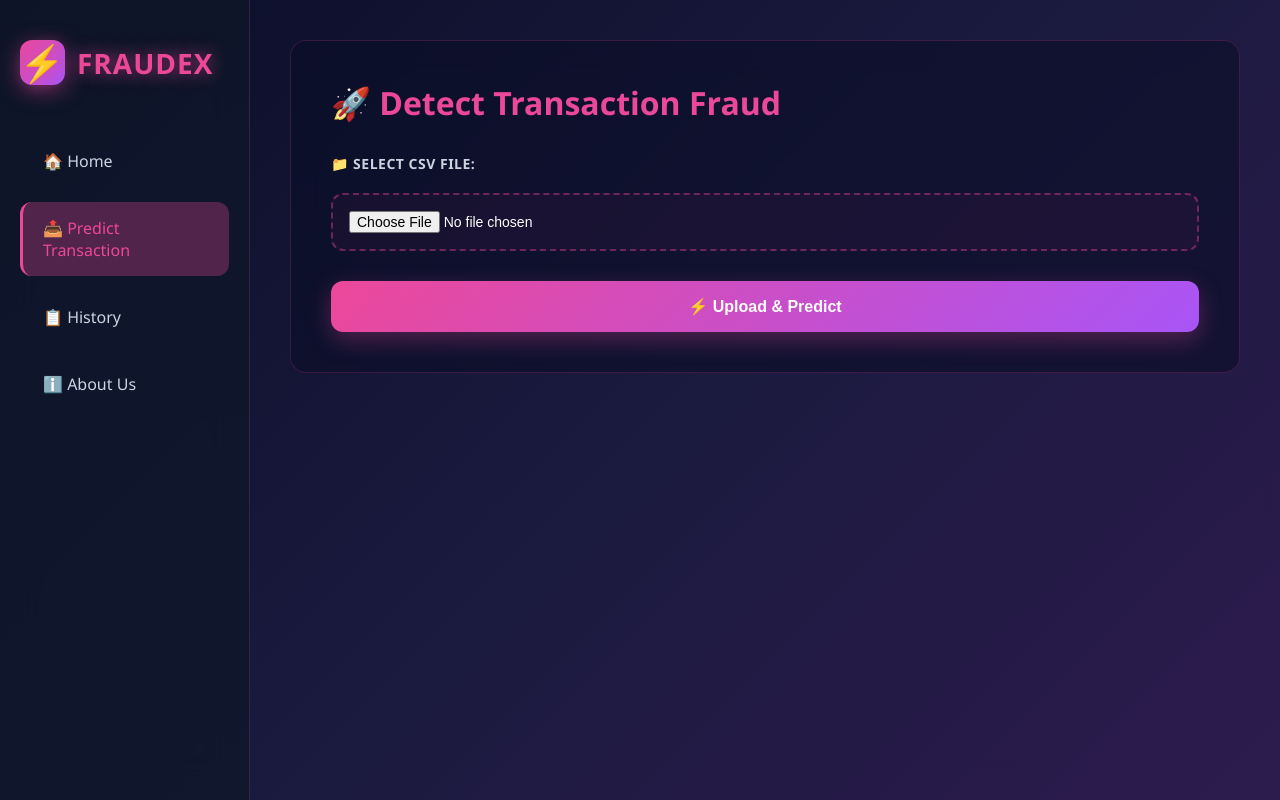
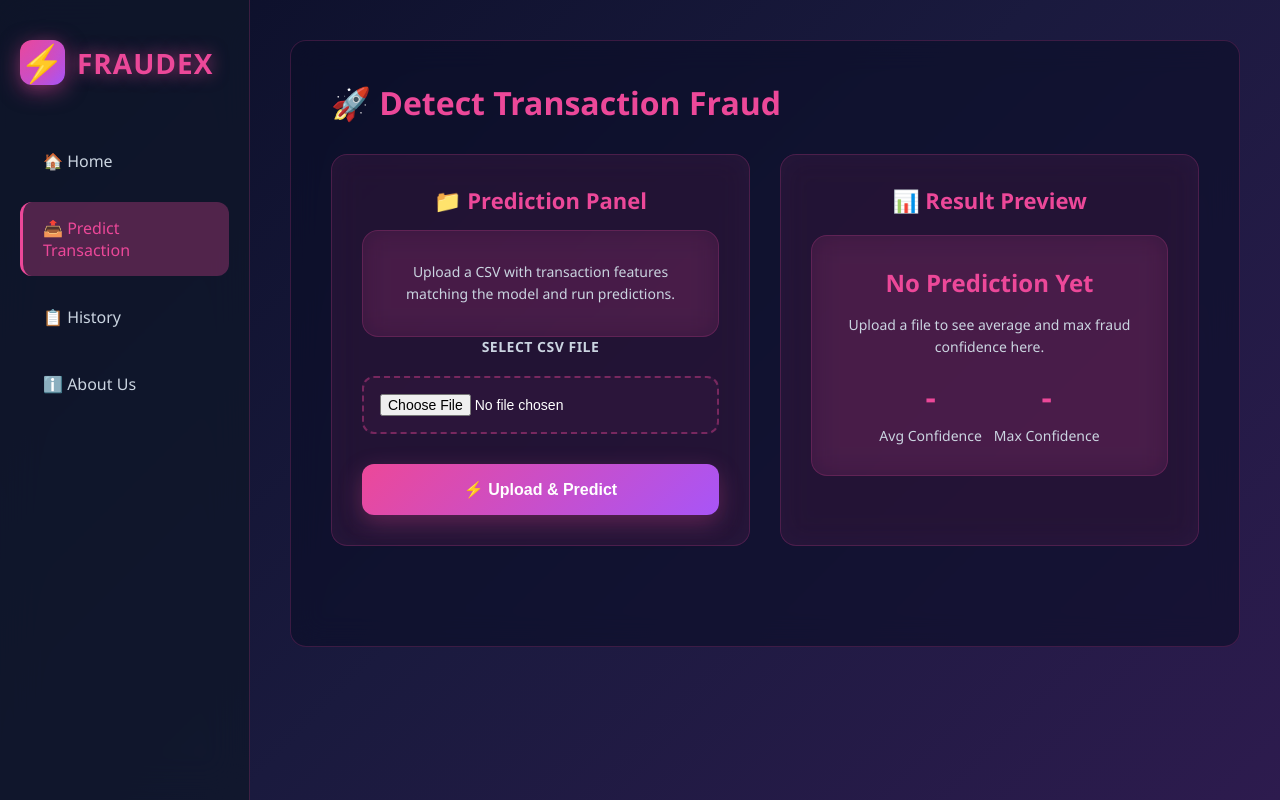
Before and after one commit to vtu30522/credit-card-fraud-app, a Python web app: template templates/upload.html in a window 1280 px wide. Run offline with Jinja, Linux system fonts and the light colour scheme; the template is opened without the code that fills it, so the values that code supplies are empty.

Commit message:
Upgrade upload UI to dashboard-style prediction panel and result card

```diff
--- a/templates/upload.html
+++ b/templates/upload.html
@@ -19,16 +19,35 @@
         <div class="container">
             <h1>🚀 Detect Transaction Fraud</h1>
 
-            <form action="/predict" method="POST" enctype="multipart/form-data">
-                <label for="file">📁 Select CSV File:</label>
-                <input type="file"
-                       id="file"
-                       name="file"
-                       accept=".csv"
-                       required>
+            <div class="cards">
+                <div class="card">
+                    <h3>📁 Prediction Panel</h3>
+                    <p class="card">Upload a CSV with transaction features matching the model and run predictions.</p>
+                    <form action="/predict" method="POST" enctype="multipart/form-data">
+                        <label for="file">Select CSV File</label>
+                        <input type="file" id="file" name="file" accept=".csv" required>
+                        <button type="submit" class="btn-primary">⚡ Upload & Predict</button>
+                    </form>
+                </div>
 
-                <button type="submit">⚡ Upload & Predict</button>
-            </form>
+                <div class="card">
+                    <h3>📊 Result Preview</h3>
+                    <div class="result-box">
+                        <h2>No Prediction Yet</h2>
+                        <p style="color:#cbd5e1;">Upload a file to see average and max fraud confidence here.</p>
+                        <div style="display:flex;gap:12px;justify-content:center;margin-top:16px;">
+                            <div style="text-align:center;">
+                                <div class="stat-number">-</div>
+                                <div class="stat-label">Avg Confidence</div>
+                            </div>
+                            <div style="text-align:center;">
+                                <div class="stat-number">-</div>
+                                <div class="stat-label">Max Confidence</div>
+                            </div>
+                        </div>
+                    </div>
+                </div>
+            </div>
         </div>
     </main>
 </body>
```
